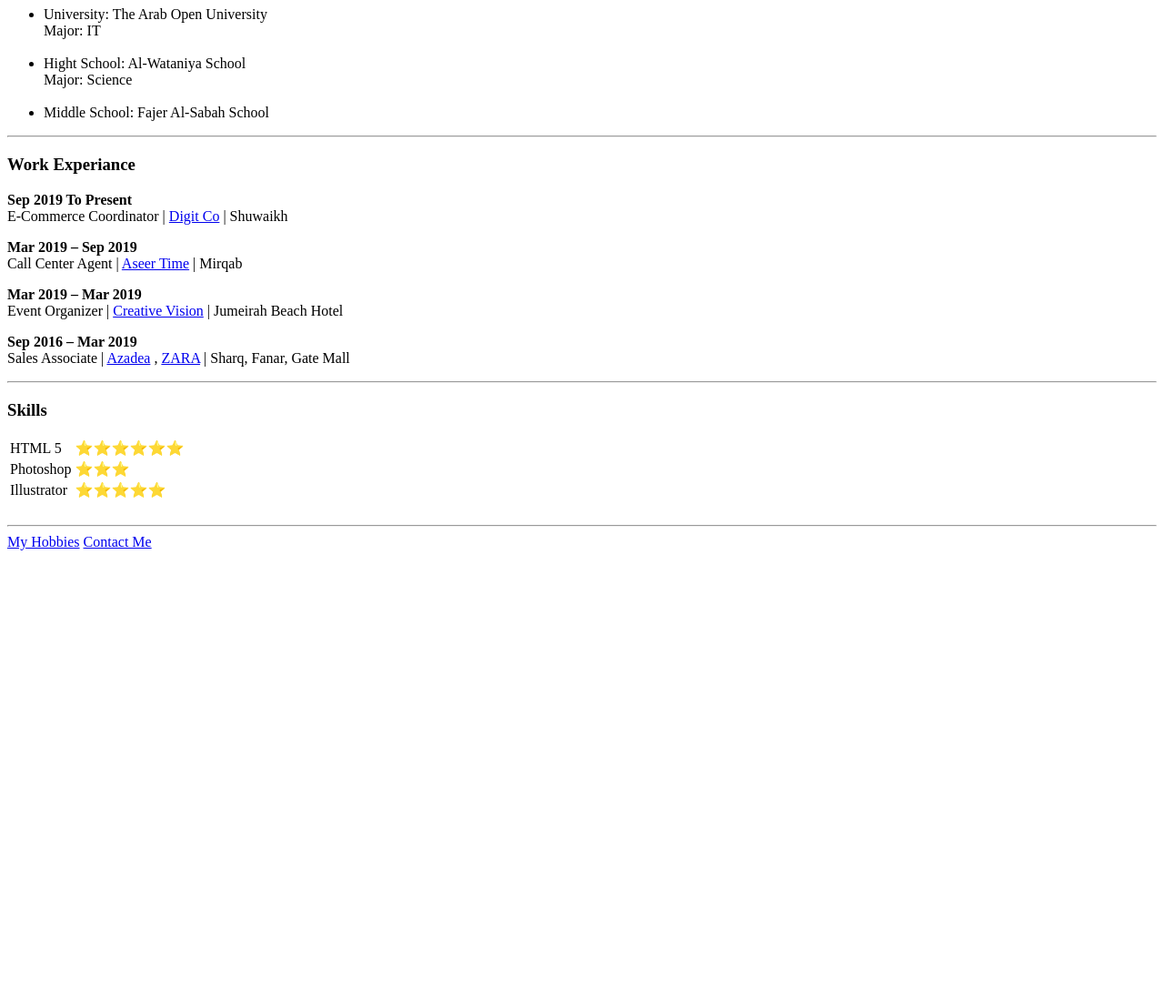
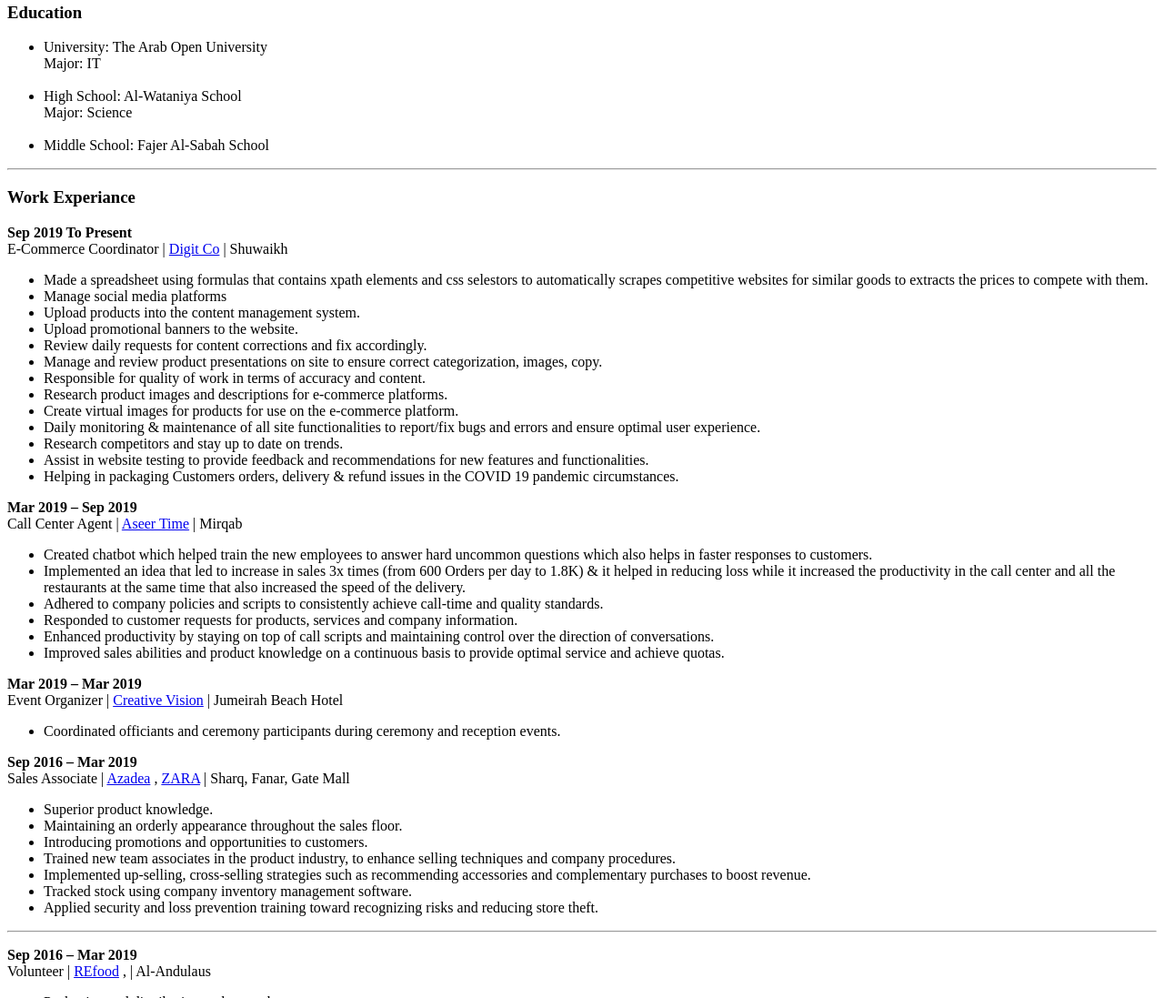
Before and after one commit to talal97/cv, a plain HTML site: page index.html in a window 1280 px wide. Shown: the part 343-1440 px from the top of the page at 91% size. Before the commit the page ends 956 px from the top, so only its background shows below. Drawn offline with Linux system fonts and the light colour scheme.

Commit message:
Update index.html

```diff
--- a/index.html
+++ b/index.html
@@ -1,13 +1,17 @@
 <!DOCTYPE html>
 <html lang="en" dir="ltr">
+
 <head>
   <meta charset="utf-8">
 
+<link rel="stylesheet" href="css/styles.css"
+
   <!-- table for in profile picture and the intro --->
-    <table>
+  <table cellspacing="20">
     <tr>
       <td><img src="talal.png" alt="Talal Profile"></td>
-        <td><h3>Talal Al'Ashab</h3>
+      <td>
+        <h3>Talal Al'Ashab</h3>
         <p>Student at the <strong><a href="https://www.arabou.edu.kw/Pages/default.aspx">Arab Open University</a></strong></p>
         <p>E-Commerce Corrdinator at <strong><a href="https://www.digits.com.kw">Digits</a></strong></p>
         <p>I'm one of the most Workaholic yet lazyest guy in town, likes to automate as much as possible of my work</p>
@@ -16,30 +20,92 @@
   </table>
   <hr>
 </head>
-  <body>
+
 
   <!-- List -->
   <h3>Education</h3>
   <ul>
     <li>University: The Arab Open University <br>Major: IT</li> <br>
-  <li>Hight School: Al-Wataniya School <br>Major: Science</li><br>
+    <li>High School: Al-Wataniya School <br>Major: Science</li><br>
     <li>Middle School: Fajer Al-Sabah School</li>
   </ul>
   <hr>
   <h3>Work Experiance</h3>
   <p> <strong>Sep 2019 To Present</strong>
     <br>E-Commerce Coordinator | <a href="https:www.digits.com.kw">Digit Co</a> | Shuwaikh</p>
+    <ul>
+      <li>Made a spreadsheet using formulas that contains xpath elements and css selestors to automatically scrapes competitive websites for similar goods to extracts the prices to compete with them.</li>
+      <li>Manage social media platforms </li>
+      <li>Upload products into the content management system.</li>
+      <li>Upload promotional banners to the website. </li>
+      <li>Review daily requests for content corrections and fix accordingly. </li>
+      <li>Manage and review product presentations on site to ensure correct categorization, images, copy. </li>
+      <li>Responsible for quality of work in terms of accuracy and content. </li>
+      <li>Research product images and descriptions for e-commerce platforms. </li>
+      <li>Create virtual images for products for use on the e-commerce platform. </li>
+      <li>Daily monitoring & maintenance of all site functionalities to report/fix bugs and errors and ensure optimal user experience.</li>
+      <li>Research competitors and stay up to date on trends. </li>
+      <li>Assist in website testing to provide feedback and recommendations for new features and functionalities. </li>
+      <li>Helping in packaging Customers orders, delivery & refund issues in the COVID 19 pandemic circumstances.</li>
+
+    </ul>
 
   <p><strong>Mar 2019 – Sep 2019</strong>
     <br>Call Center Agent | <a href="http://aseertime.com/">Aseer Time</a> | Mirqab</p>
+    <ul>
+      <li>Created chatbot which helped train the new employees to answer hard uncommon questions which also helps in faster responses to customers. </li>
+      <li>Implemented an idea that led to increase in sales 3x times (from 600 Orders per day to 1.8K) & it helped in reducing loss while it increased the productivity in the call center and all the restaurants at the same time that also increased the speed of the delivery. </li>
+      <li>Adhered to company policies and scripts to consistently achieve call-time and quality standards. </li>
+      <li>Responded to customer requests for products, services and company information. </li>
+      <li>Enhanced productivity by staying on top of call scripts and maintaining control over the direction of conversations. </li>
+      <li>Improved sales abilities and product knowledge on a continuous basis to provide optimal service and achieve quotas.</li>
+
+    </ul>
 
   <p><strong>Mar 2019 – Mar 2019</strong>
     <br>Event Organizer | <a href="http://www.creativevisionkw.com/default">Creative Vision</a> | Jumeirah Beach Hotel</p>
+<ul>
+  <li>Coordinated officiants and ceremony participants during ceremony and reception events.</li>
+</ul>
 
   <p><strong>Sep 2016 – Mar 2019 </strong>
     <br>Sales Associate | <a href="https://www.azadea.com/english/home">Azadea</a> , <a href="https://www.zara.com/kw/">ZARA</a> | Sharq, Fanar, Gate Mall</p>
+    <ul>
+      <li>Superior product knowledge.</li>
+      <li>Maintaining an orderly appearance throughout the sales floor.</li>
+      <li>Introducing promotions and opportunities to customers.</li>
+      <li>Trained new team associates in the product industry, to enhance selling techniques and company procedures.</li>
+      <li>Implemented up-selling, cross-selling strategies such as recommending accessories and complementary purchases to boost revenue.</li>
+      <li>Tracked stock using company inventory management software.</li>
+      <li>Applied security and loss prevention training toward recognizing risks and reducing store theft.
+</li>
+
+    </ul>
+  <hr>
+
+  <p><strong>Sep 2016 – Mar 2019 </strong>
+    <br>Volunteer | <a href="https://www.azadea.com/english/home">REfood</a> , | Al-Andulaus</p>
+<ul>
+  <li>Packaging and distribution at the warehouse.</li>
+  <li>Checking the inventory: Arraignment of products and checking validity.</li>
+  <li>Coordinated food items for disadvantaged families.</li>
+</ul>
 
   <hr>
+
+  <h3>Licenses & Certifications</h3>
+    <strong><p> <a href="https://img0cf.b8cdn.com/images/course/49/59423349_1573489210.pdf">Fundamentals of Digtal Marketing</a></p></strong>
+    <p>
+      Google
+    </p>
+    <p>
+      Issued Oct 2019 . No Expiration Date
+    </p>
+
+
+
+
+
 
   <!-- table for skills -->
   <h3>Skills</h3>
@@ -73,4 +139,5 @@
   <a href="hobbies.html">My Hobbies</a>
   <a href="Contact me.html">Contact Me</a>
 </body>
+
 </html>
```
Lines whose indentation alone changed are shown as unchanged.
